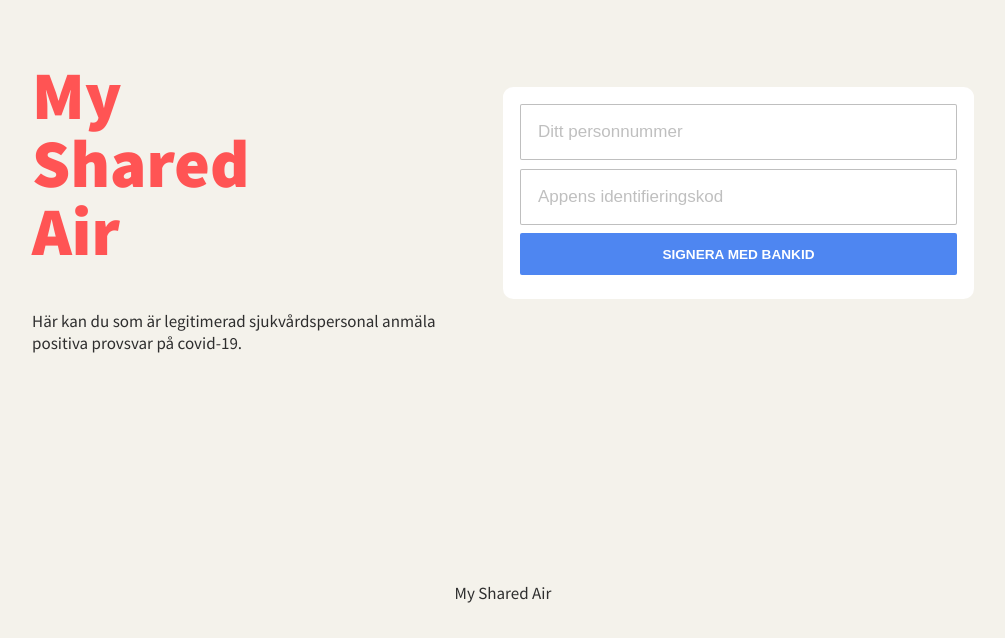
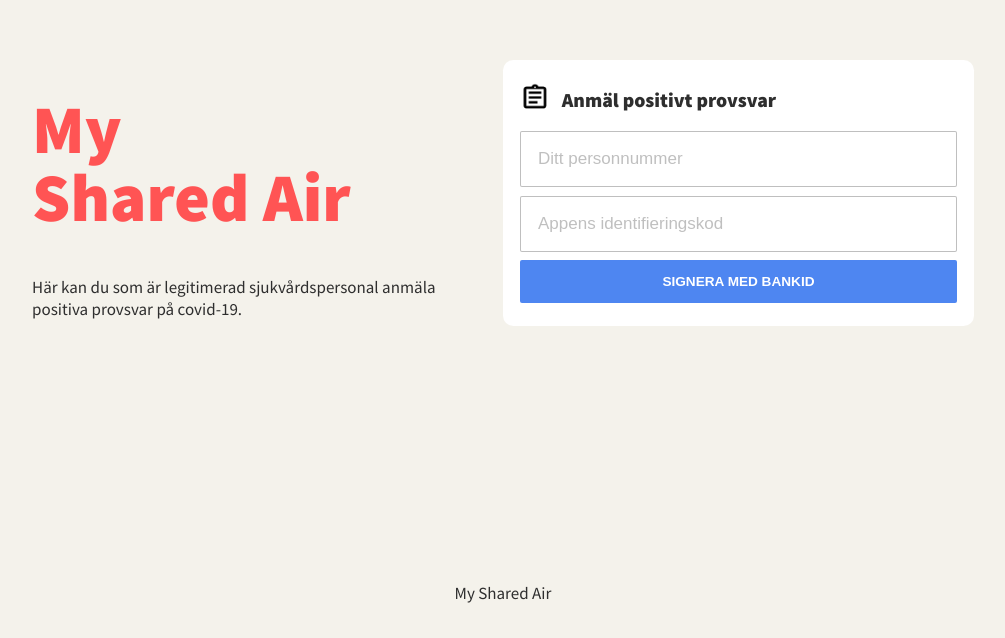
Before and after one commit to distributed-contact-tracing/contact-tracing-portal, a Next.js app: page / in a window 1280 px wide. Shown: the part 162-800 px from the top of the page, without its empty margins (137-1142 px from the left). Built offline with nearby package versions, Linux system fonts and the light colour scheme.

Commit message:
Style box

```diff
--- a/pages/index.tsx
+++ b/pages/index.tsx
@@ -15,6 +15,13 @@
         </p>
       </div>
       <div className="child right">
+        <h3>
+          <img
+            src="/outline_assignment_black_18dp.png"
+            className="reportIcon"
+          />{' '}
+          Anmäl positivt provsvar
+        </h3>
         <AuthorizeDataForm />
       </div>
 
@@ -42,8 +49,18 @@
         }
 
         h1 {
-          max-width: 50%;
+          max-width: 80%;
           line-height: 1;
+        }
+
+        h3 {
+          margin-top: 0;
+        }
+
+        .reportIcon {
+          height: 1.5em;
+          margin-right: 0.4em;
+          transform: translateY(0.3em);
         }
       `}</style>
     </div>
```
Also changed, not shown: public/outline_assignment_black_18dp.png (added).
